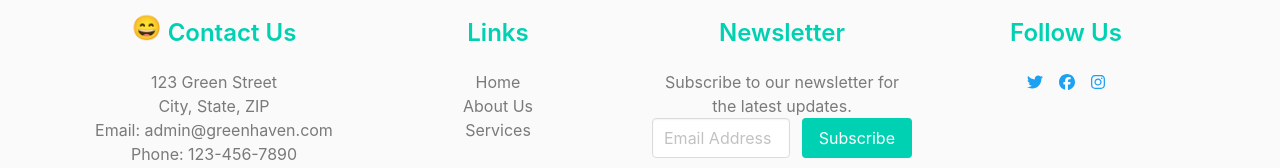
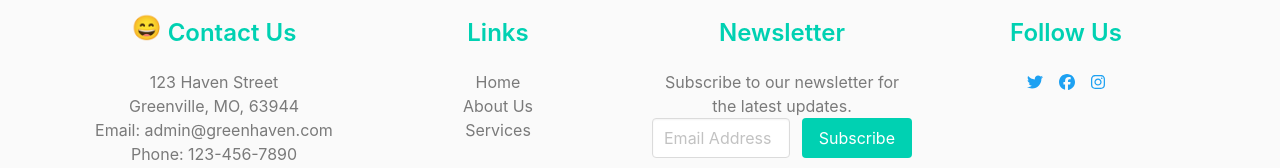
Before and after one commit to Nurshat01/business-website, a React (Vite) app in the folder client/: page /services in a window 1280 px wide. Shown: the part 1074-1242 px from the top of the page. Built offline with nearby package versions, Linux system fonts and the light colour scheme.

Commit message:
change textContent on requestService button click and added data to contact us section of footer

```diff
--- a/client/src/components/footer/index.jsx
+++ b/client/src/components/footer/index.jsx
@@ -11,8 +11,8 @@ const Footer = () => {
             <h4 className="title is-4 has-text-primary">
               <span className="emoji">😄</span> Contact Us
             </h4>
-            <p className="has-text-grey">123 Green Street</p>
-            <p className="has-text-grey">City, State, ZIP</p>
+            <p className="has-text-grey">123 Haven Street</p>
+            <p className="has-text-grey">Greenville, MO, 63944</p>
             <p className="has-text-grey">Email: admin@greenhaven.com</p>
             <p className="has-text-grey">Phone: 123-456-7890</p>
           </div>
--- a/client/src/pages/Services.jsx
+++ b/client/src/pages/Services.jsx
@@ -5,6 +5,7 @@ import { REQUEST_SERVICE } from '../utils/mutations';
 import Auth from '../utils/auth';
 
 const Services = () => {
+    const buttonText = 'Request Service';
     const [requestService] = useMutation(REQUEST_SERVICE);
 
     const handleRequestService = async (event, service) => {
@@ -20,6 +21,7 @@ const Services = () => {
             }
         })
         event.target.disabled=true;
+        event.target.textContent='Service Requested';
     }
 
     return (
```
